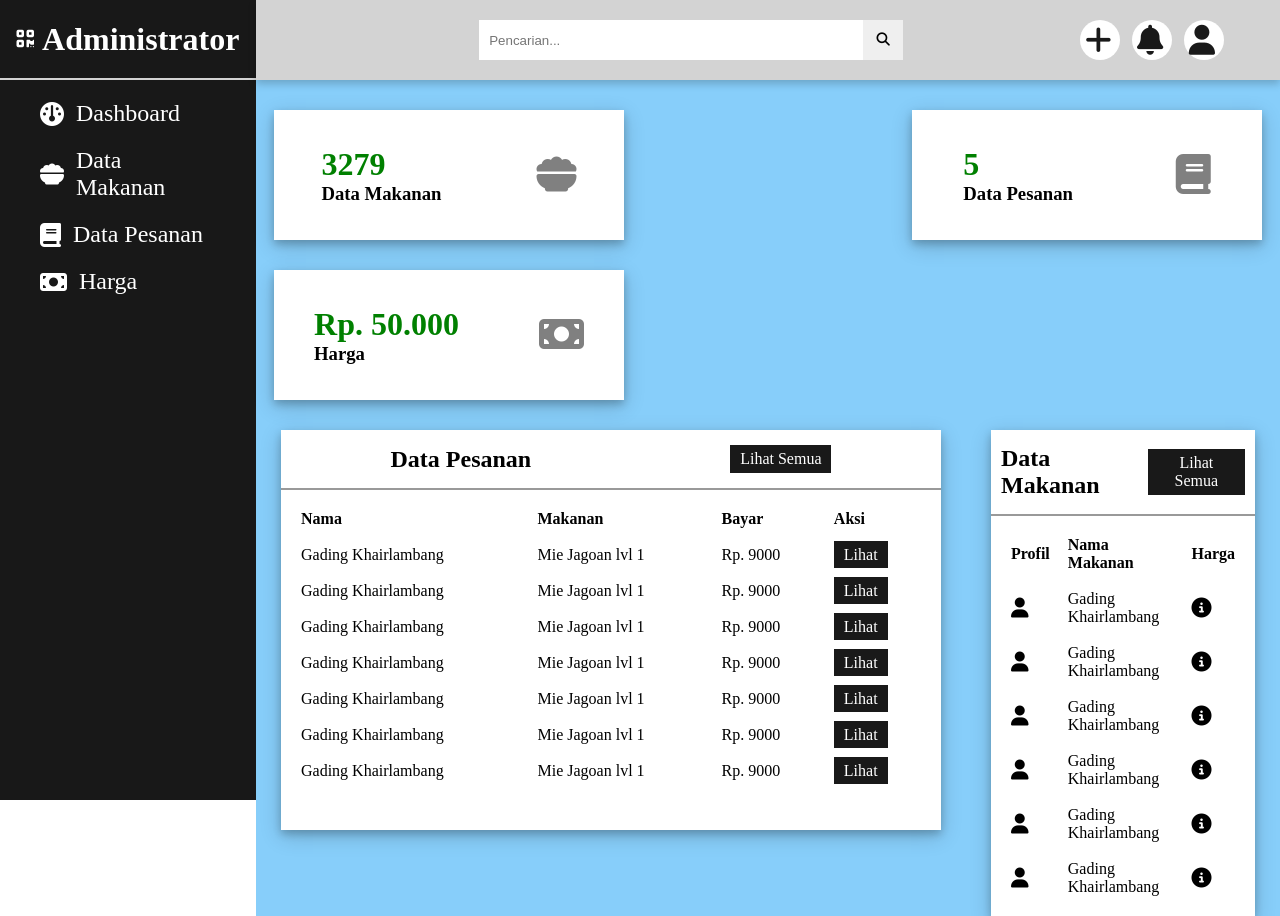
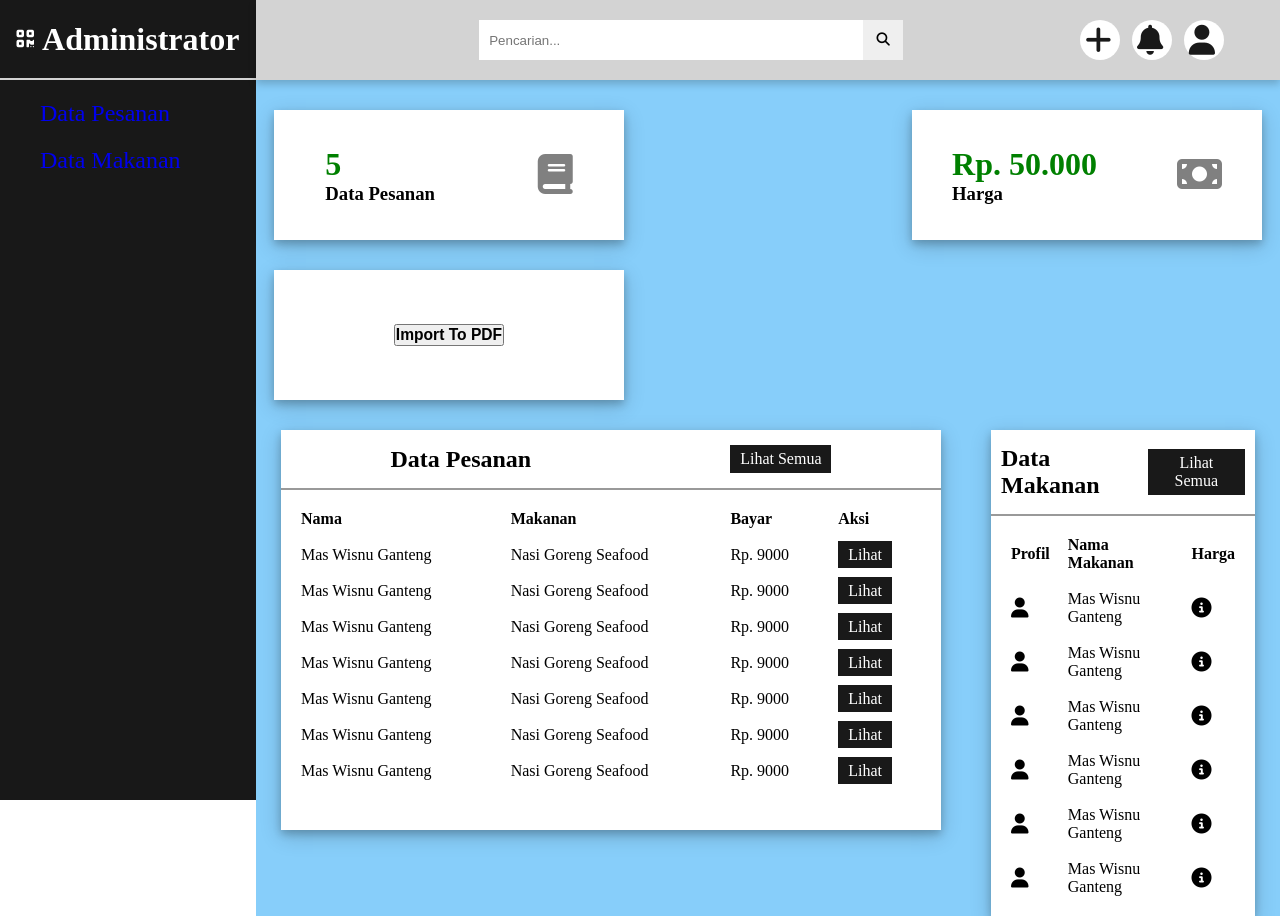
Before and after one commit to nasgorid/nasgorid, a website: page nasgorid_fe/dashboard.html in a window 1280 px wide. Drawn offline with Linux system fonts and the light colour scheme.

Commit message:
update dashboard

```diff
--- a/nasgorid_fe/dashboard.html
+++ b/nasgorid_fe/dashboard.html
@@ -15,10 +15,8 @@
     </div>
     <div>
       <ul>
-        <li><i class="fa-solid fa-gauge"></i>&nbsp;&nbsp;<span>Dashboard</span></li>
-        <li><i class="fa-solid fa-bowl-food"></i>&nbsp;&nbsp;<span>Data Makanan</span></li>
-        <li><i class="fa-solid fa-book"></i>&nbsp;&nbsp;<span>Data Pesanan</span></li>
-        <li><i class="fa-solid fa-money-bill"></i>&nbsp;&nbsp;<span>Harga</span></li>
+        <li><a href="dashboard.html">Data Pesanan</a></li>
+        <li><a href="dashboard_makanan.html">Data Makanan</a></li></ul>
       </ul>
     </div>
   </div>
@@ -40,15 +38,6 @@
       <div class="cards">
         <div class="card">
           <div class="box">
-            <h1>3279</h1>
-            <h3>Data Makanan</h3>
-          </div>
-          <div class="icon">
-            <i class="fa-solid fa-bowl-food"></i>
-          </div>
-        </div>
-        <div class="card">
-          <div class="box">
             <h1>5</h1>
             <h3>Data Pesanan</h3>
           </div>
@@ -63,6 +52,13 @@
           </div>
           <div class="icon">
             <i class="fa-solid fa-money-bill"></i>
+          </div>
+        </div>
+        <div class="card">
+          <div class="box">
+            <button>
+            <h3>Import To PDF</h3>
+          </button>
           </div>
         </div>
     </div>
@@ -80,44 +76,44 @@
             <th>Aksi</th>
           </tr>
           <tr>
-            <td>Gading Khairlambang</td>
-            <td>Mie Jagoan lvl 1</td>
+            <td>Mas Wisnu Ganteng</td>
+            <td>Nasi Goreng Seafood</td>
             <td>Rp. 9000</td>
             <td><a href="#" class="btn">Lihat</a></td>
           </tr>
           <tr>
-            <td>Gading Khairlambang</td>
-            <td>Mie Jagoan lvl 1</td>
+            <td>Mas Wisnu Ganteng</td>
+            <td>Nasi Goreng Seafood</td>
             <td>Rp. 9000</td>
             <td><a href="#" class="btn">Lihat</a></td>
           </tr>
           <tr>
-            <td>Gading Khairlambang</td>
-            <td>Mie Jagoan lvl 1</td>
+            <td>Mas Wisnu Ganteng</td>
+            <td>Nasi Goreng Seafood</td>
             <td>Rp. 9000</td>
             <td><a href="#" class="btn">Lihat</a></td>
           </tr>
           <tr>
-            <td>Gading Khairlambang</td>
-            <td>Mie Jagoan lvl 1</td>
+            <td>Mas Wisnu Ganteng</td>
+            <td>Nasi Goreng Seafood</td>
             <td>Rp. 9000</td>
             <td><a href="#" class="btn">Lihat</a></td>
           </tr>
           <tr>
-            <td>Gading Khairlambang</td>
-            <td>Mie Jagoan lvl 1</td>
+            <td>Mas Wisnu Ganteng</td>
+            <td>Nasi Goreng Seafood</td>
             <td>Rp. 9000</td>
             <td><a href="#" class="btn">Lihat</a></td>
           </tr>
           <tr>
-            <td>Gading Khairlambang</td>
-            <td>Mie Jagoan lvl 1</td>
+            <td>Mas Wisnu Ganteng</td>
+            <td>Nasi Goreng Seafood</td>
             <td>Rp. 9000</td>
             <td><a href="#" class="btn">Lihat</a></td>
           </tr>
           <tr>
-            <td>Gading Khairlambang</td>
-            <td>Mie Jagoan lvl 1</td>
+            <td>Mas Wisnu Ganteng</td>
+            <td>Nasi Goreng Seafood</td>
             <td>Rp. 9000</td>
             <td><a href="#" class="btn">Lihat</a></td>
           </tr>
@@ -136,32 +132,32 @@
           </tr>
           <tr>
             <td><i class="fa-solid fa-user"></i></td>
-            <td>Gading Khairlambang</td>
+            <td>Mas Wisnu Ganteng</td>
             <td><i class="fa-solid fa-circle-info"></i></td>
           </tr>
           <tr>
             <td><i class="fa-solid fa-user"></i></td>
-            <td>Gading Khairlambang</td>
+            <td>Mas Wisnu Ganteng</td>
             <td><i class="fa-solid fa-circle-info"></i></td>
           </tr>
           <tr>
             <td><i class="fa-solid fa-user"></i></td>
-            <td>Gading Khairlambang</td>
+            <td>Mas Wisnu Ganteng</td>
             <td><i class="fa-solid fa-circle-info"></i></td>
           </tr>
           <tr>
             <td><i class="fa-solid fa-user"></i></td>
-            <td>Gading Khairlambang</td>
+            <td>Mas Wisnu Ganteng</td>
             <td><i class="fa-solid fa-circle-info"></i></td>
           </tr>
           <tr>
             <td><i class="fa-solid fa-user"></i></td>
-            <td>Gading Khairlambang</td>
+            <td>Mas Wisnu Ganteng</td>
             <td><i class="fa-solid fa-circle-info"></i></td>
           </tr>
           <tr>
             <td><i class="fa-solid fa-user"></i></td>
-            <td>Gading Khairlambang</td>
+            <td>Mas Wisnu Ganteng</td>
             <td><i class="fa-solid fa-circle-info"></i></td>
           </tr>
       </div>
```
Also changed, not shown: nasgorid_fe/dist/js/register/register.js.
